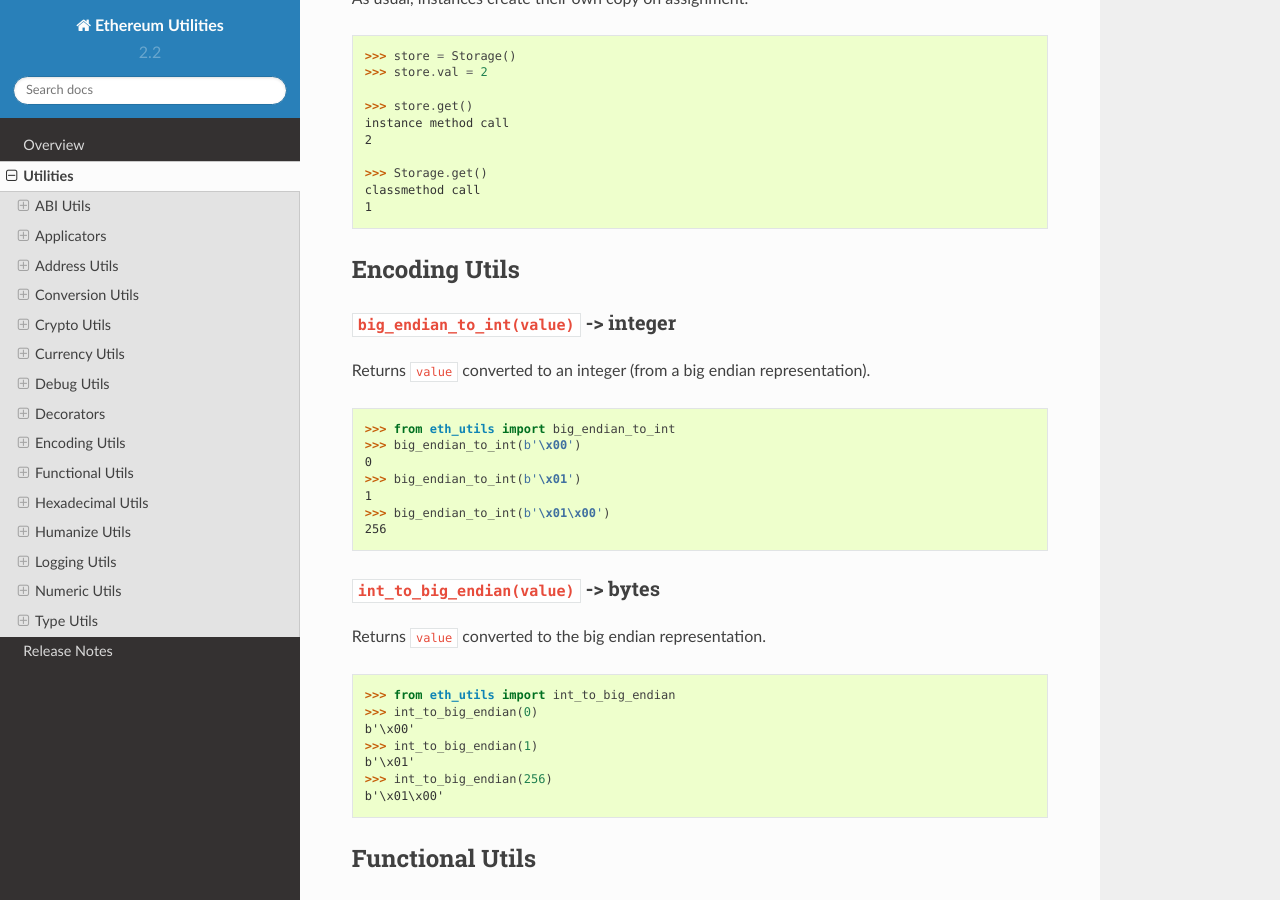
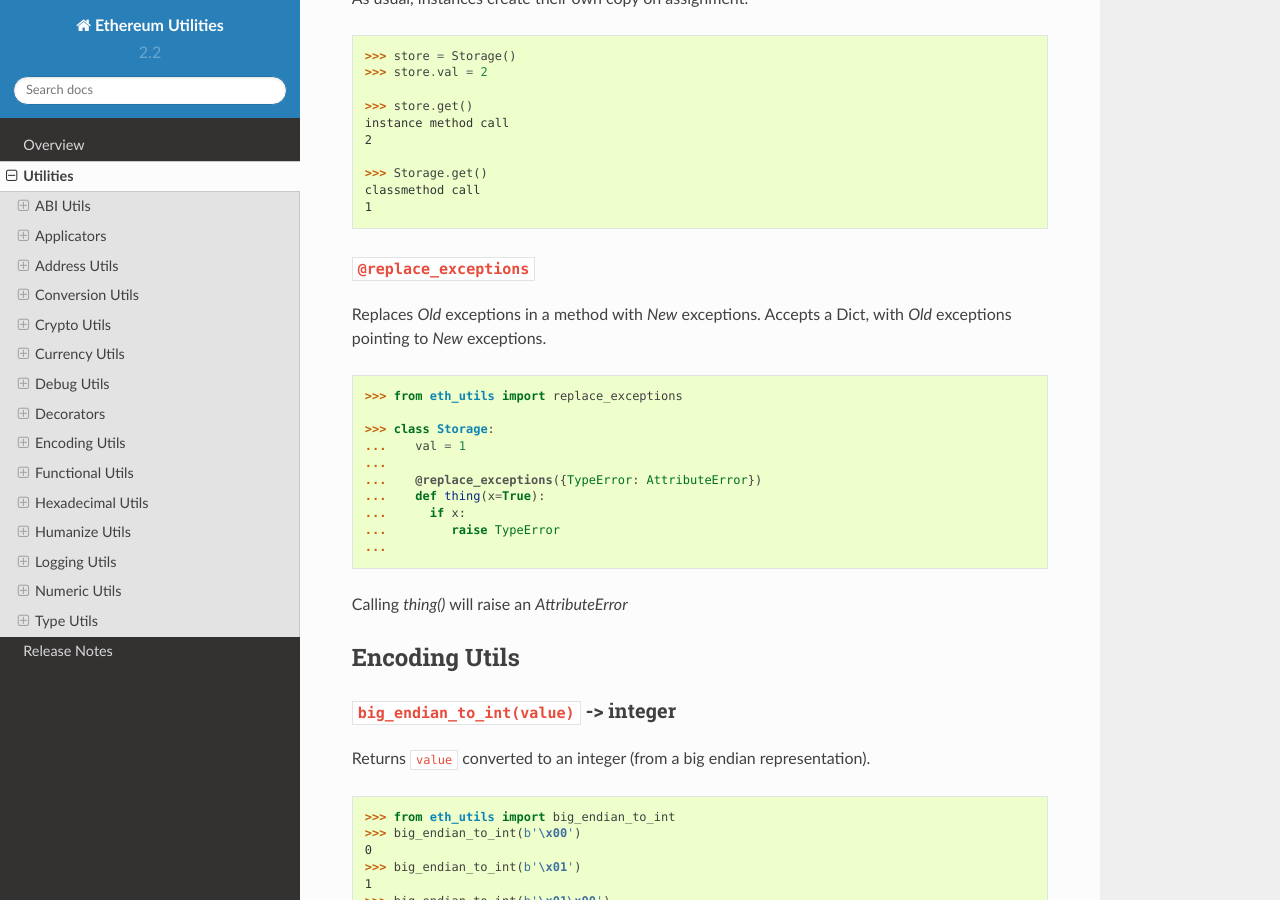
Before and after one commit to ethereum/eth-utils, a Sphinx documentation site: the page built from docs/utilities.rst, in a window 1280 px wide and 900 px high, scrolled down 16694 px. Built offline with Sphinx 7.4.7 and the Read the Docs theme 2.0.0, drawn with Linux system fonts in a browser that asks for light colours.

Commit message:
Add missing decorator documentation
Document `@replace_exceptions` decorator.

```diff
--- a/docs/utilities.rst
+++ b/docs/utilities.rst
@@ -962,6 +962,28 @@ As usual, instances create their own copy on assignment.
    classmethod call
    1
 
+``@replace_exceptions``
+^^^^^^^^^^^^^^^^^^^^^^^
+
+Replaces `Old` exceptions in a method with `New` exceptions.
+Accepts a Dict, with `Old` exceptions pointing to
+`New` exceptions.
+
+.. doctest::
+
+   >>> from eth_utils import replace_exceptions
+
+   >>> class Storage:
+   ...    val = 1
+   ...
+   ...    @replace_exceptions({TypeError: AttributeError})
+   ...    def thing(x=True):
+   ...      if x:
+   ...         raise TypeError
+   ...
+
+Calling `thing()` will raise an `AttributeError`
+
 Encoding Utils
 ~~~~~~~~~~~~~~
 
```
